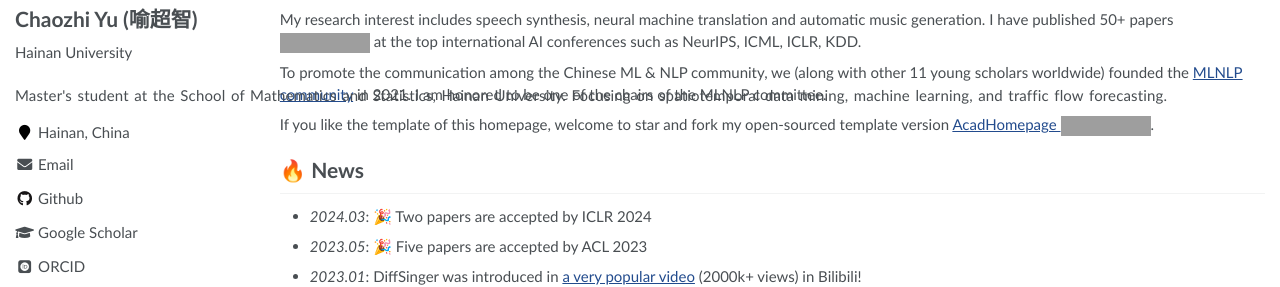
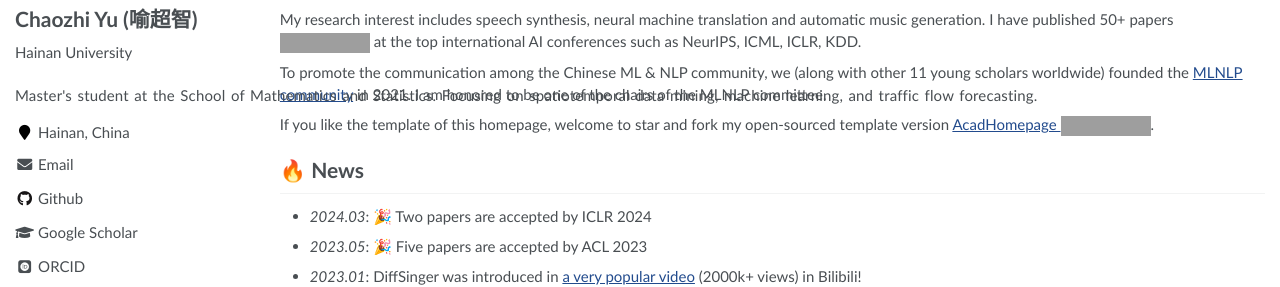
Before and after one commit to yuchaozhi/yuchaozhi.github.io, a Jekyll site: the page built from _pages/about.md, in a window 1280 px wide. Shown: the part 271-558 px from the top of the page. Built offline with Jekyll 4.4.1, drawn with Linux system fonts in a browser that asks for light colours; some web fonts are replaced; grey boxes are pictures that could not be loaded.

Commit message:
update config

```diff
--- a/_config.yml
+++ b/_config.yml
@@ -7,7 +7,7 @@
 
 # Site Settings
 title                    : "Chaozhi Yu (喻超智)"
-description              : "Master's student at the School of Mathematics and Statistics, Hainan University. Focusing on spatiotemporal data mining, machine learning, and traffic flow forecasting."
+description              : "Master's student at the School of Mathematics and Statistics. Focusing on spatiotemporal data mining, machine learning, and traffic flow forecasting."
 repository               : "yuchaozhi/yuchaozhi.github.io"
 google_scholar_stats_use_cdn : true
 
```
